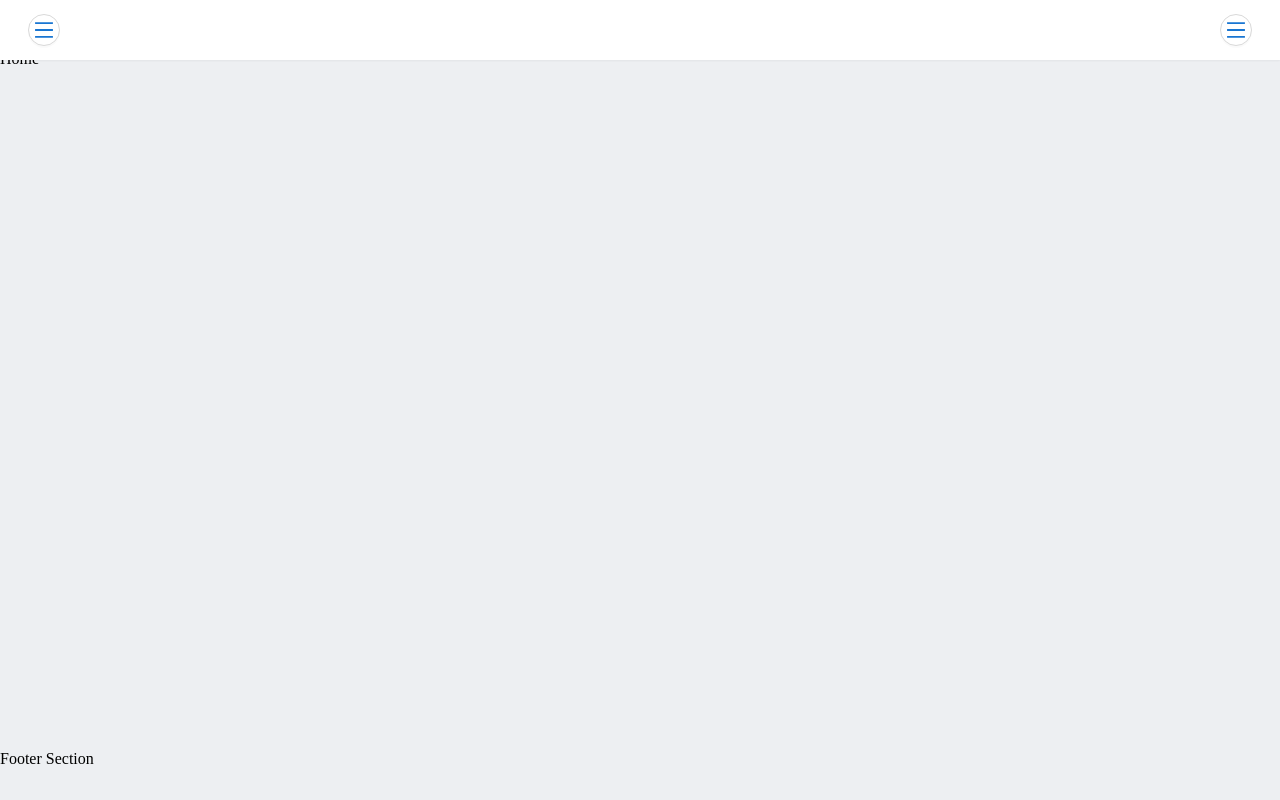
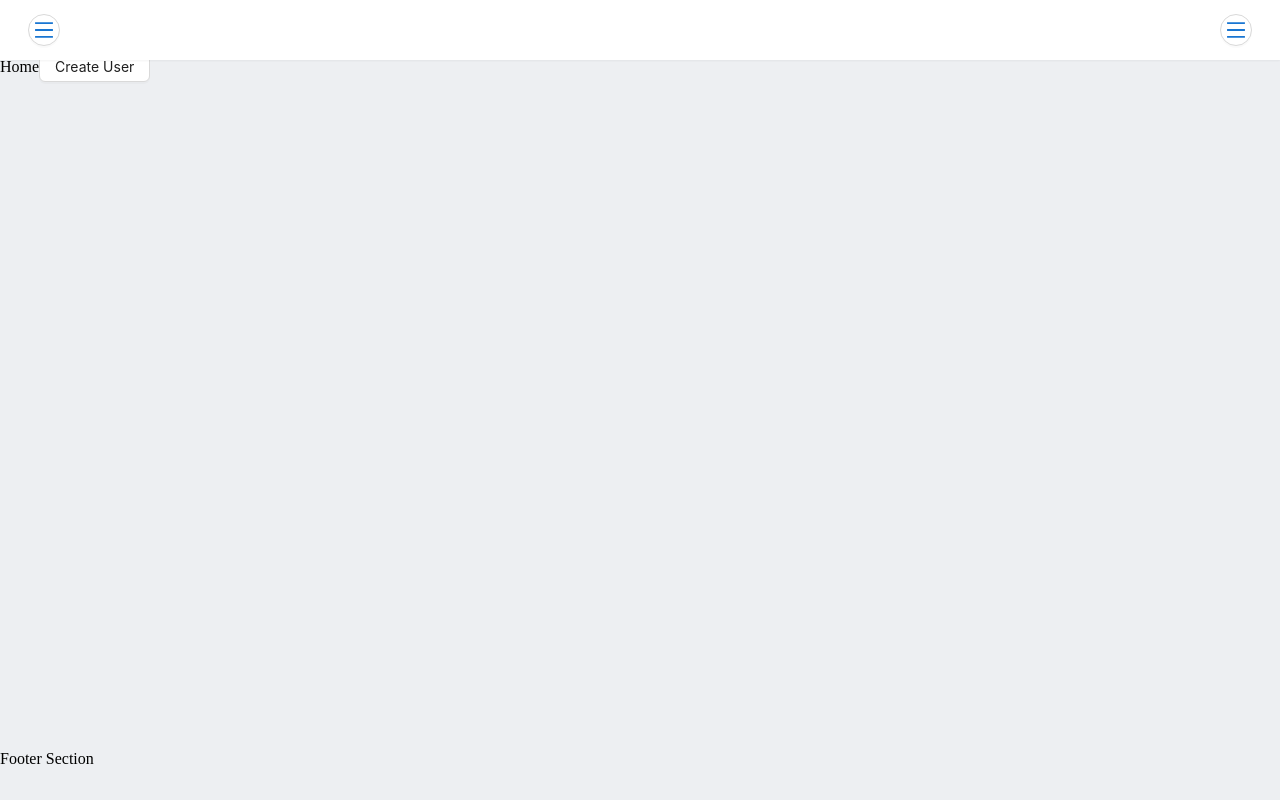
Before and after one commit to Vlad777mykola/easyway-client, a React (Vite) app: page / in a window 1280 px wide. Built offline with nearby package versions, Linux system fonts and the light colour scheme; no server answers.

Commit message:
feat(user context): create user context and app context

```diff
--- a/src/App.tsx
+++ b/src/App.tsx
@@ -3,14 +3,17 @@ import { ApolloProvider } from '@apollo/client';
 import { router } from '@/router/Router';
 import { client } from '@/apollo-client';
 import { Guard } from '@/modules/auth';
+import { AppContextProvider } from './context/AppContext';
 
 export const App = () => {
 	return (
-		<ApolloProvider client={client}>
-			<Guard>
-				<RouterProvider router={router} />
-			</Guard>
-		</ApolloProvider>
+		<AppContextProvider>
+			<ApolloProvider client={client}>
+				<Guard>
+					<RouterProvider router={router} />
+				</Guard>
+			</ApolloProvider>
+		</AppContextProvider>
 	);
 };
 
--- /dev/null
+++ b/src/context/AppContext.tsx
@@ -0,0 +1,10 @@
+import { ReactNode } from 'react';
+import { UserProvider } from './UserContext';
+
+interface IAppContextProvider {
+	children: ReactNode;
+}
+
+export const AppContextProvider = ({ children }: IAppContextProvider) => {
+	return <UserProvider>{children}</UserProvider>;
+};
--- /dev/null
+++ b/src/context/UserContext.tsx
@@ -0,0 +1,37 @@
+import { createContext, useState, Dispatch, SetStateAction, ReactNode } from 'react';
+
+export interface UserData {
+	username: string;
+	email: string;
+	password: string;
+}
+
+interface IUserContext {
+	user: UserData;
+	setUser: Dispatch<SetStateAction<UserData>>;
+}
+
+interface IUserProvider {
+	children: ReactNode;
+}
+
+const UserContext = createContext<IUserContext>({
+	user: {
+		username: '',
+		email: '',
+		password: '',
+	},
+	setUser: () => {},
+});
+
+const UserProvider = ({ children }: IUserProvider) => {
+	const [user, setUser] = useState<UserData>({
+		username: '',
+		email: '',
+		password: '',
+	});
+
+	return <UserContext.Provider value={{ user, setUser }}>{children}</UserContext.Provider>;
+};
+
+export { UserContext, UserProvider };
--- a/src/pages/Home.tsx
+++ b/src/pages/Home.tsx
@@ -1,5 +1,20 @@
+import { UserContext } from '@/context/UserContext';
+import { useGetUser } from '@/modules/auth/hooks/useGetUser';
+import { Button } from '@/ui-components/Button';
+import { useContext } from 'react';
+
 export const Home = () => {
-	return <div>Home</div>;
+	const { user, setUser } = useContext(UserContext);
+	const { data } = useGetUser();
+
+	console.log('USER: ', user);
+
+	return (
+		<div>
+			Home
+			<Button onClick={() => setUser(data)}>Create User</Button>
+		</div>
+	);
 };
 
 export default Home;
```
